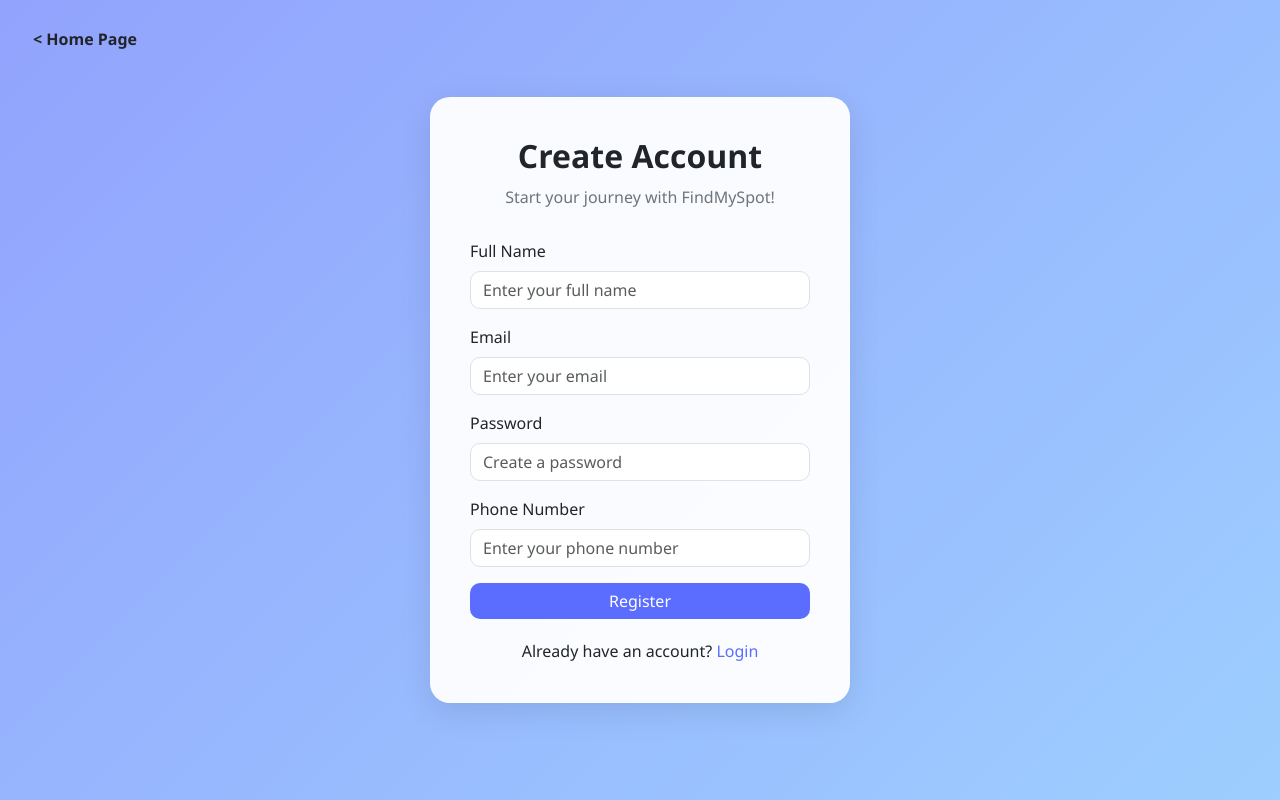
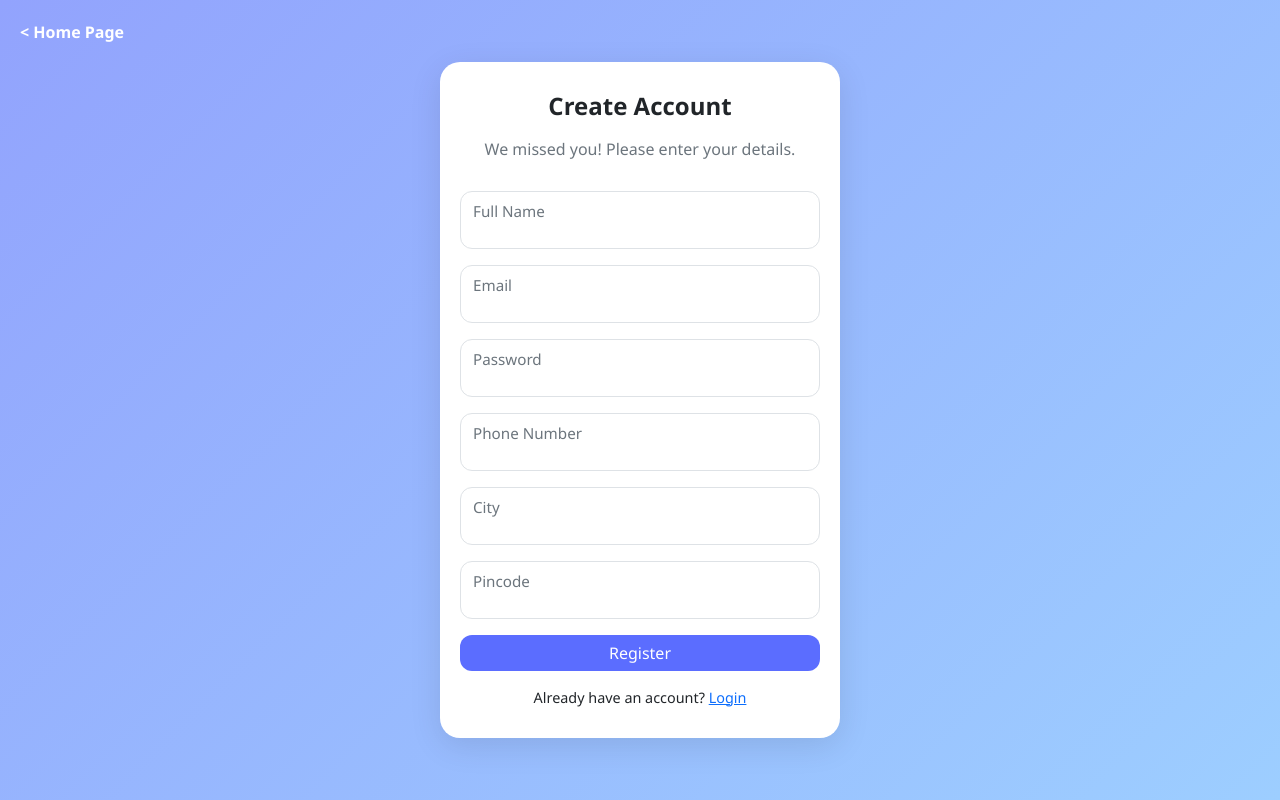
Before and after one commit to mayankdhangar2408/Vehicle-Parking-App-23f1000599, a Flask app: page /register in a window 1280 px wide. Run offline with Flask 3, Linux system fonts and the light colour scheme.

Commit message:
fixes some bugs

```diff
--- a/backend/models.py
+++ b/backend/models.py
@@ -19,6 +19,8 @@ class User(db.Model, UserMixin):
     email = db.Column(db.String , unique =True , nullable=False)
     password = db.Column(db.String , nullable= False)
     phone = db.Column(db.String , nullable = False)
+    city = db.Column(db.String , nullable = False)
+    pincode = db.Column(db.Integer, nullable = False)
     reserved_parking_spots = db.relationship("ReservedParkingSpot" , backref="user")
     def get_id(self):
         return self.email
--- a/backend/routes.py
+++ b/backend/routes.py
@@ -39,10 +39,10 @@ def login():
             if login.password == l_password:
                 if isinstance(login, Admin):
                     login_user(login)
-                    return redirect(f"/admin/dashboard?login_id={login.id}")
+                    return redirect(f"/admin/dashboard")
                 elif isinstance(login, User):
                     login_user(login)
-                    return redirect(f"/user/dashboard?login_id={login.id}")
+                    return redirect(f"/user/dashboard")
             else:
                 return "Incorrect Password"
         else:
--- a/templates/register.html
+++ b/templates/register.html
@@ -6,47 +6,31 @@
   <meta name="viewport" content="width=device-width, initial-scale=1.0" />
   <title>FindMySpot - Register</title>
   <link href="https://cdn.jsdelivr.net/npm/bootstrap@5.3.0/dist/css/bootstrap.min.css" rel="stylesheet" />
-  <link href="https://cdn.jsdelivr.net/npm/bootstrap-icons@1.10.5/font/bootstrap-icons.css" rel="stylesheet" />
   <style>
     body {
+      margin: 0;
       height: 100vh;
-      margin: 0;
       background: linear-gradient(135deg, #92a3fd, #9dceff);
+      font-family: "Segoe UI", sans-serif;
       display: flex;
+      align-items: center;
       justify-content: center;
-      align-items: center;
-      font-family: "Segoe UI", sans-serif;
-      position: relative;
-    }
-
-    .home-button {
-      position: absolute;
-      top: 20px;
-      left: 20px;
-      font-weight: 700;
-    }
-
-    .home-button:hover {
-      color: white;
     }
 
     .register-container {
-      background: rgba(255, 255, 255, 0.95);
+      background-color: white;
       border-radius: 20px;
-      padding: 40px;
+      padding: 30px 20px;
+      box-shadow: 0 8px 32px rgba(0, 0, 0, 0.1);
       width: 100%;
-      max-width: 420px;
-      box-shadow: 0 8px 32px rgba(0, 0, 0, 0.1);
-      transition: transform 0.5s ease-in-out;
+      max-width: 400px;
+      transition: transform 0.3s ease-in-out;
+      /* Smooth scale effect */
     }
 
     .register-container:hover {
-      transform: scale(1.01);
-    }
-
-    .register-container h2 {
-      font-weight: bold;
-      margin-bottom: 10px;
+      transform: scale(1.02);
+      /* Slightly larger on hover */
     }
 
     .register-container p {
@@ -54,32 +38,62 @@
       margin-bottom: 30px;
     }
 
-    .form-control {
-      border-radius: 10px;
+    .form-floating>.form-control {
+      border-radius: 12px;
+      height: 52px;
+      padding: 1rem 0.75rem;
+    }
+
+    .form-floating>label {
+      padding: 0.5rem 0.75rem;
+      font-size: 0.95rem;
+      color: #6c757d;
     }
 
     .btn-primary {
       background-color: #5b6dff;
+      border-radius: 12px;
       border: none;
-      border-radius: 10px;
     }
 
     .btn-primary:hover {
       background-color: #3e52f3;
     }
 
-    .form-footer {
-      text-align: center;
-      margin-top: 20px;
+    .home-button {
+      position: absolute;
+      top: 20px;
+      left: 20px;
+      font-weight: bold;
+      color: white;
+      text-decoration: none;
     }
 
-    .form-footer a {
-      text-decoration: none;
-      color: #5b6dff;
+    .home-button:hover {
+      text-decoration: underline;
     }
 
-    .form-footer a:hover {
-      text-decoration: underline;
+    /* Hide the home button on small screens */
+    @media (max-width: 650px) {
+      .home-button {
+        display: none;
+      }
+    }
+
+    .form-footer {
+      font-size: 0.9rem;
+      text-align: center;
+    }
+
+    @media (max-height: 700px) {
+      body {
+        align-items: flex-start;
+        padding-top: 20px;
+      }
+
+      .register-container {
+        margin-top: 20px;
+      }
     }
   </style>
 </head>
@@ -87,43 +101,51 @@
 <body>
 
   <!-- Home Button -->
-  <a href="/" class="btn home-button">
-    &lt; Home Page
-  </a>
+  <a href="/" class="home-button">&lt; Home Page</a>
 
-  <div class="register-container text-center">
-    <h2>Create Account</h2>
-    <p>Start your journey with FindMySpot!</p>
+  <div class="register-container">
+    <h4 class="text-center mb-3 fw-bold">Create Account</h4>
+    <p class="text-center">We missed you! Please enter your details.</p>
+    <form action="/register" method="POST">
 
-    <form action="/register" method="POST">
-      <div class="mb-3 text-start">
-        <label for="fullname" class="form-label">Full Name</label>
-        <input type="text" class="form-control" id="fullname" placeholder="Enter your full name" required name="name"/>
+      <div class="form-floating mb-3">
+        <input type="text" class="form-control" id="fullname" placeholder="Full Name" name="name" required>
+        <label for="fullname">Full Name</label>
       </div>
 
-      <div class="mb-3 text-start">
-        <label for="email" class="form-label">Email</label>
-        <input type="email" class="form-control" id="email" placeholder="Enter your email" required name="email"/>
+      <div class="form-floating mb-3">
+        <input type="email" class="form-control" id="email" placeholder="Email" name="email" required>
+        <label for="email">Email</label>
       </div>
 
-      <div class="mb-3 text-start">
-        <label for="password" class="form-label">Password</label>
-        <input type="password" class="form-control" id="password" placeholder="Create a password" required name="password"/>
+      <div class="form-floating mb-3">
+        <input type="password" class="form-control" id="password" placeholder="Password" name="password" required>
+        <label for="password">Password</label>
       </div>
 
-      <div class="mb-3 text-start">
-        <label for="phone" class="form-label">Phone Number</label>
-        <input type="tel" class="form-control" id="phone" placeholder="Enter your phone number" required name="phone"/>
+      <div class="form-floating mb-3">
+        <input type="tel" class="form-control" id="phone" placeholder="Phone" name="phone" required>
+        <label for="phone">Phone Number</label>
       </div>
 
-      <div class="d-grid mb-3">
+      <div class="form-floating mb-3">
+        <input type="text" class="form-control" id="address" placeholder="city" name="city" required>
+        <label for="city">City</label>
+      </div>
+
+      <div class="form-floating mb-3">
+        <input type="number" class="form-control" id="pincode" placeholder="Pincode" name="pincode" required>
+        <label for="pincode">Pincode</label>
+      </div>
+
+      <div class="d-grid mb-2">
         <button type="submit" class="btn btn-primary">Register</button>
       </div>
+
+      <div class="form-footer mt-3">
+        Already have an account? <a href="/login" class="text-primary">Login</a>
+      </div>
     </form>
-
-    <div class="form-footer">
-      Already have an account? <a href="/login">Login</a>
-    </div>
   </div>
 
 </body>
```
Also changed, not shown: backend/create_data.py (+8 -8 lines), templates/login.html (+72 -83 lines), instance/vehicle__app_db.sqlite3.
